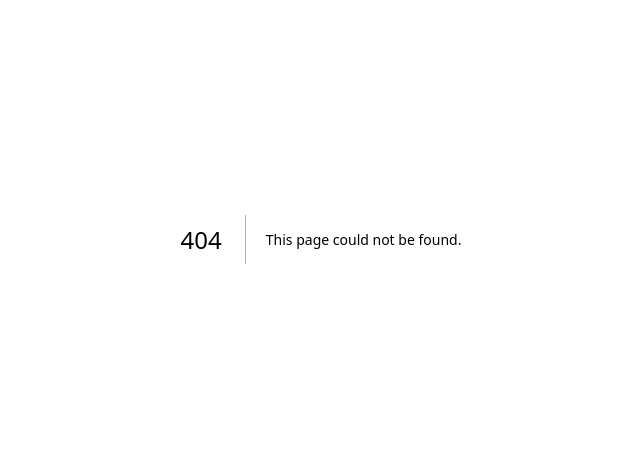
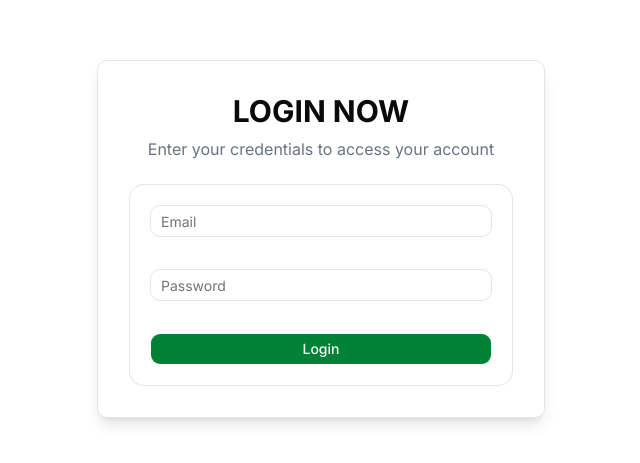
Before and after one commit to 417MahirRahman/Fix-It-Now-Client, a Next.js app: page /login in a window 1280 px wide. Before the commit this address had no page. Shown: the part 161-624 px from the top of the page, without its empty margins (319-959 px from the left). Built offline with nearby package versions, Linux system fonts and the light colour scheme.

Commit message:
feat: added login page

```diff
--- /dev/null
+++ b/app/(authGroup)/_actions/authActions.interface.ts
@@ -0,0 +1,9 @@
+export interface LoginState {
+  success: true;
+  statusCode: number;
+  message: string;
+  data: {
+    accessToken: string;
+    refreshToken: string;
+  };
+};
--- /dev/null
+++ b/app/(authGroup)/_actions/authActions.ts
@@ -0,0 +1,47 @@
+"use server";
+
+import { cookies } from "next/headers";
+import { redirect } from "next/navigation";
+import { LoginState } from "./authActions.interface";
+
+export const loginAction = async (
+  prevState: LoginState,
+  formData: FormData,
+) => {
+  const email = formData.get("email");
+  const password = formData.get("password");
+
+  const payload = {
+    email,
+    password,
+  };
+
+  const res = await fetch(`${process.env.BACKEND_API_URL}/api/auth/login`, {
+    method: "POST",
+    headers: {
+      "Content-Type": "application/json",
+    },
+    body: JSON.stringify(payload),
+  });
+
+  const result = await res.json();
+
+  if (result.success) {
+    const cookieStore = await cookies();
+
+    cookieStore.set("accessToken", result.data.accessToken, {
+      httpOnly: true,
+      maxAge: 60 * 60 * 24,
+      sameSite: "lax",
+    });
+    cookieStore.set("refreshToken", result.data.refreshToken, {
+      httpOnly: true,
+      maxAge: 60 * 60 * 24 * 7,
+      sameSite: "lax",
+    });
+
+    redirect("/");
+  }
+
+  return result;
+};
--- /dev/null
+++ b/app/(authGroup)/_components/LoginForm.tsx
@@ -0,0 +1,42 @@
+"use client";
+
+import { Button } from "@/components/ui/button";
+import { Card } from "@/components/ui/card";
+import { Input } from "@/components/ui/input";
+import { useActionState, useEffect } from "react";
+import { loginAction } from "../_actions/authActions";
+import { toast } from "sonner";
+
+const LoginForm = () => {
+  const [state, action, pending] = useActionState(loginAction, false);
+
+  useEffect(() => {
+    if (!state) return;
+
+    if (!state.success) {
+      toast.error(state.message || "Login failed");
+    }
+  }, [state]);
+
+  return (
+    <form action={action} className="space-y-4">
+      <Card className="p-5 space-y-4">
+        <Input
+          name="email"
+          type="email"
+          placeholder="Email"
+          required
+        />
+        <Input
+          name="password"
+          type="password"
+          placeholder="Password"
+          required
+        />
+        <Button type="submit">{pending ? "Loading..." : "Login"}</Button>
+      </Card>
+    </form>
+  );
+};
+
+export default LoginForm;
--- /dev/null
+++ b/app/(authGroup)/login/page.tsx
@@ -0,0 +1,18 @@
+import LoginForm from "../_components/LoginForm";
+
+
+export default function LoginPage() {
+  return (
+      <div className="flex min-h-screen items-center justify-center">
+        <div className="w-full max-w-md space-y-6 rounded-lg border p-8 shadow-lg">
+          <div className="space-y-2 text-center">
+            <h1 className="text-3xl font-bold">LOGIN NOW</h1>
+            <p className="text-gray-500">
+              Enter your credentials to access your account
+            </p>
+          </div>
+          <LoginForm />
+        </div>
+      </div>
+  );
+}
--- a/app/globals.css
+++ b/app/globals.css
@@ -3,6 +3,50 @@
 @import "shadcn/tailwind.css";
 
 @custom-variant dark (&:is(.dark *));
+
+@theme inline {
+  --color-background: var(--background);
+  --color-foreground: var(--foreground);
+  --font-sans: var(--font-sans);
+  --font-mono: var(--font-geist-mono);
+  --font-heading: var(--font-sans);
+  --color-sidebar-ring: var(--sidebar-ring);
+  --color-sidebar-border: var(--sidebar-border);
+  --color-sidebar-accent-foreground: var(--sidebar-accent-foreground);
+  --color-sidebar-accent: var(--sidebar-accent);
+  --color-sidebar-primary-foreground: var(--sidebar-primary-foreground);
+  --color-sidebar-primary: var(--sidebar-primary);
+  --color-sidebar-foreground: var(--sidebar-foreground);
+  --color-sidebar: var(--sidebar);
+  --color-chart-5: var(--chart-5);
+  --color-chart-4: var(--chart-4);
+  --color-chart-3: var(--chart-3);
+  --color-chart-2: var(--chart-2);
+  --color-chart-1: var(--chart-1);
+  --color-ring: var(--ring);
+  --color-input: var(--input);
+  --color-border: var(--border);
+  --color-destructive: var(--destructive);
+  --color-accent-foreground: var(--accent-foreground);
+  --color-accent: var(--accent);
+  --color-muted-foreground: var(--muted-foreground);
+  --color-muted: var(--muted);
+  --color-secondary-foreground: var(--secondary-foreground);
+  --color-secondary: var(--secondary);
+  --color-primary-foreground: var(--primary-foreground);
+  --color-primary: var(--primary);
+  --color-popover-foreground: var(--popover-foreground);
+  --color-popover: var(--popover);
+  --color-card-foreground: var(--card-foreground);
+  --color-card: var(--card);
+  --radius-sm: calc(var(--radius) * 0.6);
+  --radius-md: calc(var(--radius) * 0.8);
+  --radius-lg: var(--radius);
+  --radius-xl: calc(var(--radius) * 1.4);
+  --radius-2xl: calc(var(--radius) * 1.8);
+  --radius-3xl: calc(var(--radius) * 2.2);
+  --radius-4xl: calc(var(--radius) * 2.6);
+}
 
 :root {
   --background: oklch(1 0 0);
@@ -72,3 +116,18 @@
   --sidebar-border: oklch(1 0 0 / 10%);
   --sidebar-ring: oklch(0.556 0 0);
 }
+
+@layer base {
+  * {
+    @apply border-border outline-ring/50;
+  }
+  body {
+    @apply bg-background text-foreground;
+  }
+  button:not(:disabled), [role="button"]:not(:disabled) {
+    cursor: pointer;
+  }
+  html {
+    @apply font-sans;
+  }
+}
--- a/app/layout.tsx
+++ b/app/layout.tsx
@@ -2,6 +2,7 @@ import type { Metadata } from "next";
 import { Geist, Geist_Mono, Inter } from "next/font/google";
 import "./globals.css";
 import { cn } from "@/lib/utils";
+import { Toaster } from "sonner";
 
 const inter = Inter({subsets:['latin'],variable:'--font-sans'});
 
@@ -30,7 +31,10 @@ export default function RootLayout({
       lang="en"
       className={cn("h-full", "antialiased", geistSans.variable, geistMono.variable, "font-sans", inter.variable)}
     >
-      <body className="min-h-full flex flex-col">{children}</body>
+      <body className="min-h-full flex flex-col">
+        <Toaster/>
+        {children}
+      </body>
     </html>
   );
 }
--- /dev/null
+++ b/components/ui/card.tsx
@@ -0,0 +1,103 @@
+import * as React from "react"
+
+import { cn } from "@/lib/utils"
+
+function Card({
+  className,
+  size = "default",
+  ...props
+}: React.ComponentProps<"div"> & { size?: "default" | "sm" }) {
+  return (
+    <div
+      data-slot="card"
+      data-size={size}
+      className={cn(
+        "group/card flex flex-col gap-(--card-spacing) overflow-hidden rounded-xl bg-card py-(--card-spacing) text-sm text-card-foreground ring-1 ring-foreground/10 [--card-spacing:--spacing(4)] has-data-[slot=card-footer]:pb-0 has-[>img:first-child]:pt-0 data-[size=sm]:[--card-spacing:--spacing(3)] data-[size=sm]:has-data-[slot=card-footer]:pb-0 *:[img:first-child]:rounded-t-xl *:[img:last-child]:rounded-b-xl",
+        className
+      )}
+      {...props}
+    />
+  )
+}
+
+function CardHeader({ className, ...props }: React.ComponentProps<"div">) {
+  return (
+    <div
+      data-slot="card-header"
+      className={cn(
+        "group/card-header @container/card-header grid auto-rows-min items-start gap-1 rounded-t-xl px-(--card-spacing) has-data-[slot=card-action]:grid-cols-[1fr_auto] has-data-[slot=card-description]:grid-rows-[auto_auto] [.border-b]:pb-(--card-spacing)",
+        className
+      )}
+      {...props}
+    />
+  )
+}
+
+function CardTitle({ className, ...props }: React.ComponentProps<"div">) {
+  return (
+    <div
+      data-slot="card-title"
+      className={cn(
+        "text-base leading-snug font-medium group-data-[size=sm]/card:text-sm",
+        className
+      )}
+      {...props}
+    />
+  )
+}
+
+function CardDescription({ className, ...props }: React.ComponentProps<"div">) {
+  return (
+    <div
+      data-slot="card-description"
+      className={cn("text-sm text-muted-foreground", className)}
+      {...props}
+    />
+  )
+}
+
+function CardAction({ className, ...props }: React.ComponentProps<"div">) {
+  return (
+    <div
+      data-slot="card-action"
+      className={cn(
+        "col-start-2 row-span-2 row-start-1 self-start justify-self-end",
+        className
+      )}
+      {...props}
+    />
+  )
+}
+
+function CardContent({ className, ...props }: React.ComponentProps<"div">) {
+  return (
+    <div
+      data-slot="card-content"
+      className={cn("px-(--card-spacing)", className)}
+      {...props}
+    />
+  )
+}
+
+function CardFooter({ className, ...props }: React.ComponentProps<"div">) {
+  return (
+    <div
+      data-slot="card-footer"
+      className={cn(
+        "flex items-center rounded-b-xl border-t bg-muted/50 p-(--card-spacing)",
+        className
+      )}
+      {...props}
+    />
+  )
+}
+
+export {
+  Card,
+  CardHeader,
+  CardFooter,
+  CardTitle,
+  CardAction,
+  CardDescription,
+  CardContent,
+}
--- /dev/null
+++ b/components/ui/input.tsx
@@ -0,0 +1,19 @@
+import * as React from "react"
+
+import { cn } from "@/lib/utils"
+
+function Input({ className, type, ...props }: React.ComponentProps<"input">) {
+  return (
+    <input
+      type={type}
+      data-slot="input"
+      className={cn(
+        "h-8 w-full min-w-0 rounded-lg border border-input bg-transparent px-2.5 py-1 text-base transition-colors outline-none file:inline-flex file:h-6 file:border-0 file:bg-transparent file:text-sm file:font-medium file:text-foreground placeholder:text-muted-foreground focus-visible:border-ring focus-visible:ring-3 focus-visible:ring-ring/50 disabled:pointer-events-none disabled:cursor-not-allowed disabled:bg-input/50 disabled:opacity-50 aria-invalid:border-destructive aria-invalid:ring-3 aria-invalid:ring-destructive/20 md:text-sm dark:bg-input/30 dark:disabled:bg-input/80 dark:aria-invalid:border-destructive/50 dark:aria-invalid:ring-destructive/40",
+        className
+      )}
+      {...props}
+    />
+  )
+}
+
+export { Input }
--- /dev/null
+++ b/components/ui/sonner.tsx
@@ -0,0 +1,49 @@
+"use client"
+
+import { useTheme } from "next-themes"
+import { Toaster as Sonner, type ToasterProps } from "sonner"
+import { CircleCheckIcon, InfoIcon, TriangleAlertIcon, OctagonXIcon, Loader2Icon } from "lucide-react"
+
+const Toaster = ({ ...props }: ToasterProps) => {
+  const { theme = "system" } = useTheme()
+
+  return (
+    <Sonner
+      theme={theme as ToasterProps["theme"]}
+      className="toaster group"
+      icons={{
+        success: (
+          <CircleCheckIcon className="size-4" />
+        ),
+        info: (
+          <InfoIcon className="size-4" />
+        ),
+        warning: (
+          <TriangleAlertIcon className="size-4" />
+        ),
+        error: (
+          <OctagonXIcon className="size-4" />
+        ),
+        loading: (
+          <Loader2Icon className="size-4 animate-spin" />
+        ),
+      }}
+      style={
+        {
+          "--normal-bg": "var(--popover)",
+          "--normal-text": "var(--popover-foreground)",
+          "--normal-border": "var(--border)",
+          "--border-radius": "var(--radius)",
+        } as React.CSSProperties
+      }
+      toastOptions={{
+        classNames: {
+          toast: "cn-toast",
+        },
+      }}
+      {...props}
+    />
+  )
+}
+
+export { Toaster }
--- a/package.json
+++ b/package.json
@@ -13,10 +13,12 @@
     "clsx": "^2.1.1",
     "lucide-react": "^1.28.0",
     "next": "16.2.12",
+    "next-themes": "^0.4.6",
     "radix-ui": "^1.6.7",
     "react": "19.2.4",
     "react-dom": "19.2.4",
     "shadcn": "^4.16.1",
+    "sonner": "^2.0.7",
     "tailwind-merge": "^3.6.0",
     "tw-animate-css": "^1.4.0"
   },
```
Also changed, not shown: 1 other file (tests, documents, lock files or other folders).
